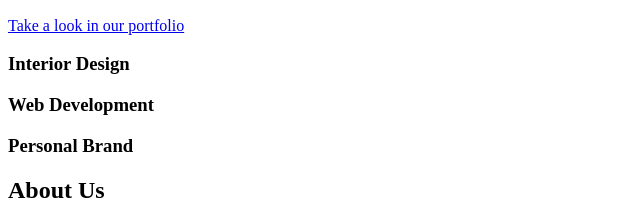
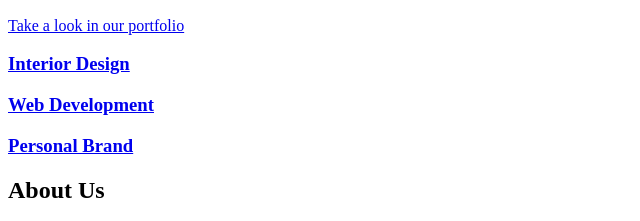
Before and after one commit to Beardocracy/holbertonschool-web_front_end, a plain HTML site: page 0x00-html_advanced/23-index.html in a window 1280 px wide. Shown: the part 568-789 px from the top of the page, without its empty margins (0-640 px from the left). Drawn offline with Linux system fonts and the light colour scheme.

Commit message:
Added link for works

```diff
--- a/0x00-html_advanced/23-index.html
+++ b/0x00-html_advanced/23-index.html
@@ -62,13 +62,13 @@
                     </header>
                     <div>
                         <article>
-                            <h3>Interior Design</h3>
+                            <a href="#"><h3>Interior Design</h3></a>
                         </article>
                         <article>
-                            <h3>Web Development</h3>
+                            <a href="#"><h3>Web Development</h3></a>
                         </article>
                         <article>
-                            <h3>Personal Brand</h3>
+                            <a href="#"><h3>Personal Brand</h3></a>
                         </article>
                     </div>
                 </div>
```
